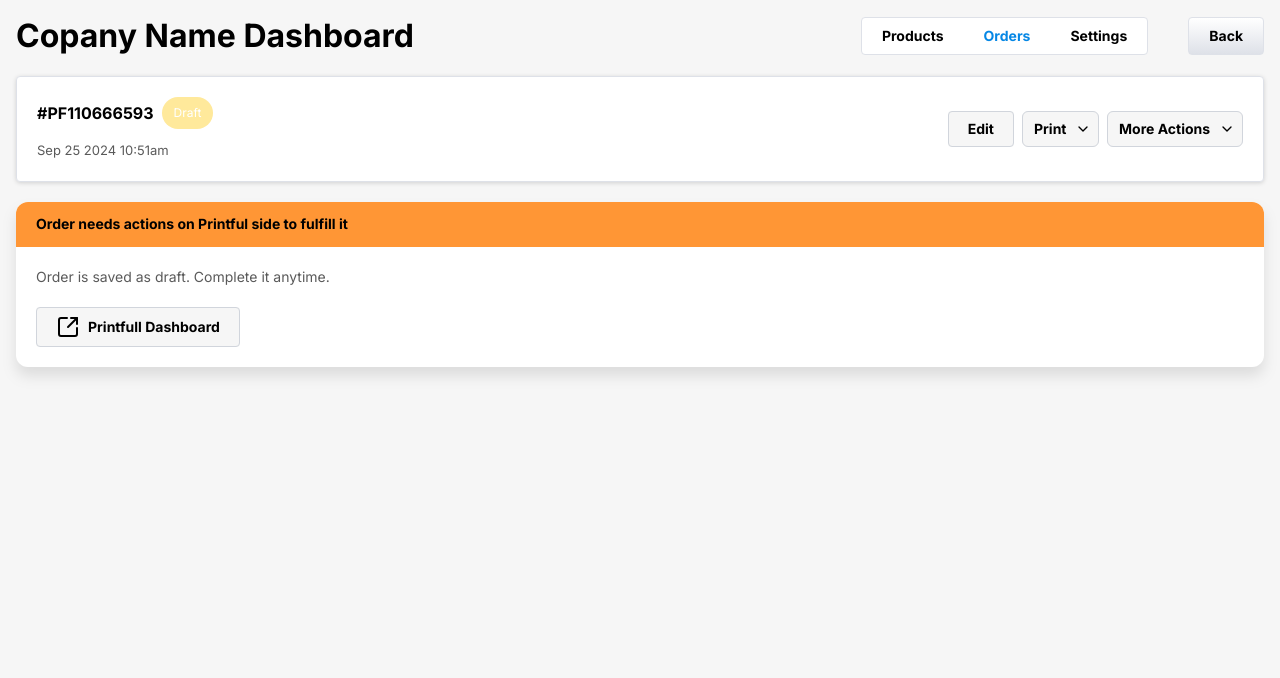
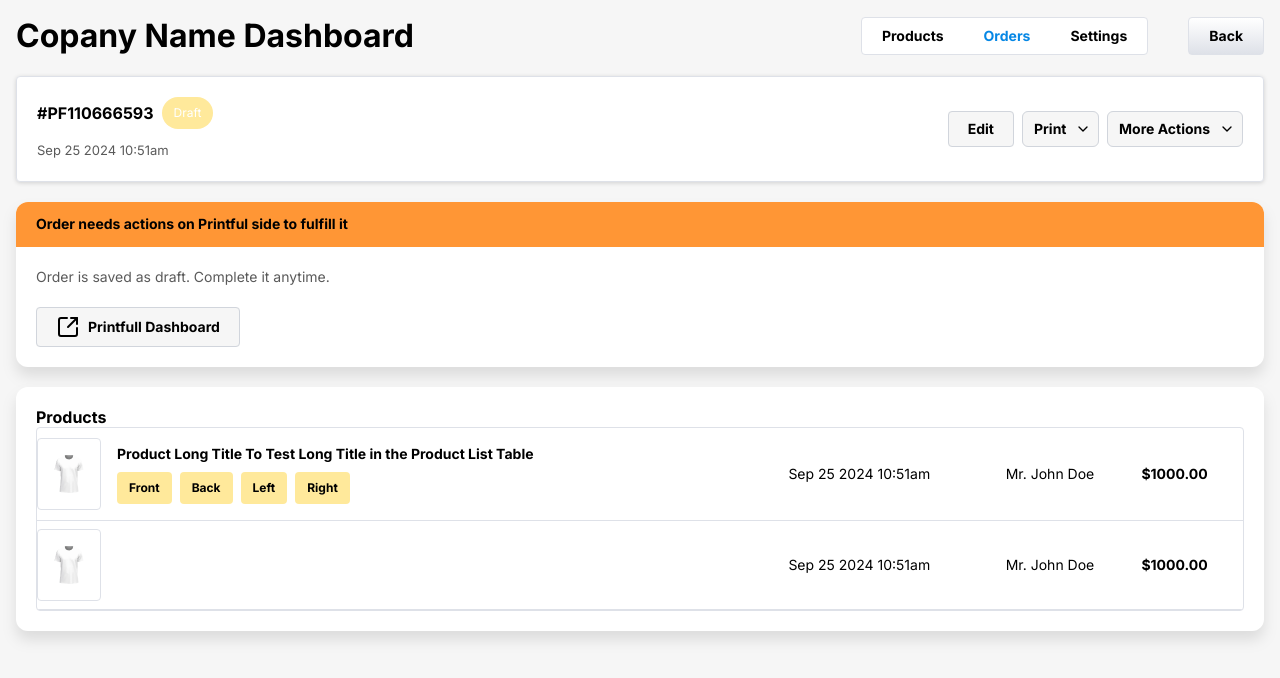
Before and after one commit to asif03/cwa-pod, a React (Vite) app: page /dashboard/1/orders/PF110666593 in a window 1280 px wide. Shown: the top 678 px of the page. Built offline with nearby package versions, Linux system fonts and the light colour scheme.

Commit message:
update code

```diff
--- a/src/index.css
+++ b/src/index.css
@@ -20,7 +20,7 @@
     @apply bg-secondary font-inter font-normal text-black;
   }
   h3 {
-    @apply max-w-4xl text-start lg:text-[32px] text-[24px] leading-tight font-bold text-white;
+    @apply max-w-4xl text-start text-[24px] leading-tight font-bold text-white lg:text-[32px];
   }
   h4 {
     @apply text-[16px] leading-tight font-bold;
--- a/src/pages/OrderDetails.tsx
+++ b/src/pages/OrderDetails.tsx
@@ -1,4 +1,5 @@
 import { ChevronDownIcon, SquareArrowOutUpRight } from "lucide-react";
+import productImg from "/images/front-tshirt.png";
 
 const OrderDetails = () => {
   return (
@@ -63,6 +64,60 @@ const OrderDetails = () => {
           </button>
         </div>
       </div>
+      <div className="flex w-full flex-1 flex-col rounded-xl bg-white p-5 drop-shadow-xl">
+        <h4>Products</h4>
+        <div className="overflow-x-scroll rounded-xl border lg:overflow-hidden">
+          <table className="w-full table-auto">
+            <tbody>
+              <tr>
+                <td>
+                  <div className="border p-4">
+                    <img
+                      src={productImg}
+                      alt="Product Image"
+                      width={60}
+                      height={60}
+                    />
+                  </div>
+                </td>
+                <td className="p-4">
+                  <div className="flex flex-col gap-2">
+                    <p className="font-bold">
+                      Product Long Title To Test Long Title in the Product List
+                      Table
+                    </p>
+                    <div className="flex flex-row items-center justify-start gap-2">
+                      <span className="badge">Front</span>
+                      <span className="badge">Back</span>
+                      <span className="badge">Left</span>
+                      <span className="badge">Right</span>
+                    </div>
+                  </div>
+                </td>
+                <td>Sep 25 2024 10:51am</td>
+                <td>Mr. John Doe</td>
+                <td className="font-bold">$1000.00</td>
+              </tr>
+              <tr>
+                <td className="w-16">
+                  <div className="border p-4">
+                    <img
+                      src={productImg}
+                      alt="Product Image"
+                      width={60}
+                      height={60}
+                    />
+                  </div>
+                </td>
+                <td></td>
+                <td>Sep 25 2024 10:51am</td>
+                <td>Mr. John Doe</td>
+                <td className="font-bold">$1000.00</td>
+              </tr>
+            </tbody>
+          </table>
+        </div>
+      </div>
     </div>
   );
 };
```
